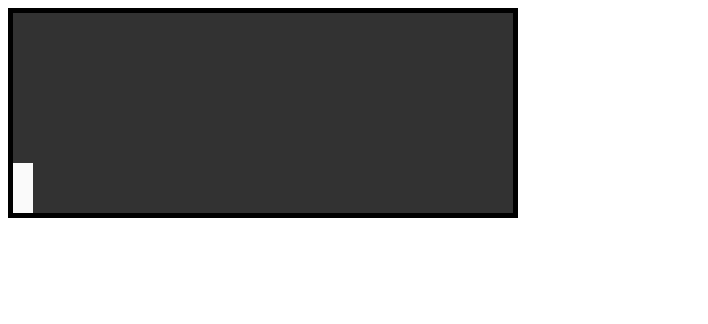
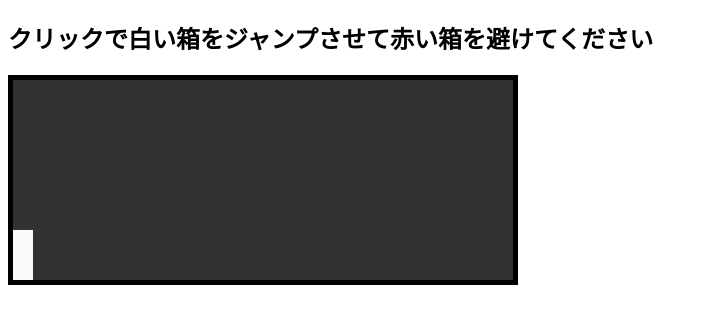
Before and after one commit to D-Satoh-01/Dodge_Game_2, a plain HTML site: page index.html in a window 1280 px wide. Shown: the whole page, without its empty margins (0-708 px from the left). Drawn offline with Linux system fonts and the light colour scheme.

Commit message:
Add files via upload

```diff
--- a/index.html
+++ b/index.html
@@ -8,6 +8,7 @@
 </head>
 
 <body>
+    <h2>クリックで白い箱をジャンプさせて赤い箱を避けてください</h2>
     <div id="game">
         <div id="character"></div>
         <div id="block"></div>
```
